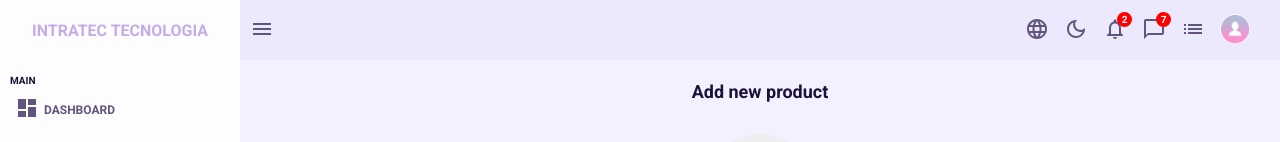
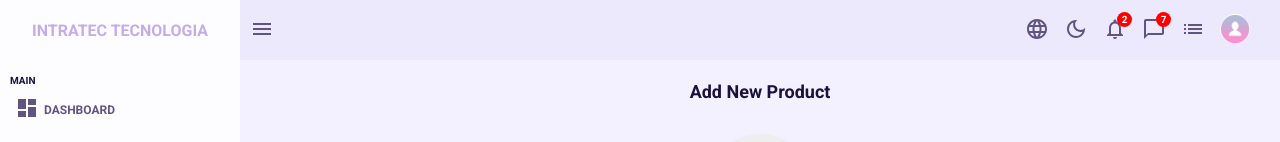
Before and after one commit to valdir-ti/intratec-web, a React (Create React App) app: page /products/new in a window 1280 px wide. Shown: the top 142 px of the page. Built offline with nearby package versions, Linux system fonts and the light colour scheme; no server answers; sample sign-in values are in the browser's storage.

Commit message:
refact: remove slug and header from form product

```diff
--- a/src/components/AppRoutes/index.tsx
+++ b/src/components/AppRoutes/index.tsx
@@ -92,7 +92,7 @@ const AppRoutes = () => {
                 path="new"
                 element={
                   <RequireAuth>
-                    <FormProduct header="Add new product" slug="products"/>
+                    <FormProduct />
                   </RequireAuth>
                 }
               />
@@ -100,7 +100,7 @@ const AppRoutes = () => {
                 path="edit/:id"
                 element={
                   <RequireAuth>
-                    <FormProduct header="Edit product" slug="products" isEditing/>
+                    <FormProduct isEditing/>
                   </RequireAuth>
                 }
               />
--- a/src/components/FormProduct/index.tsx
+++ b/src/components/FormProduct/index.tsx
@@ -27,12 +27,10 @@ interface LocationProps {
 }
 
 interface Props {
-    header: string;
     isEditing?: boolean;
-    slug: string;
 }
 
-const FormProduct = ({ header, isEditing, slug }: Props) => {
+const FormProduct = ({ isEditing }: Props) => {
 
     const navigate = useNavigate()
     const location = useLocation()
@@ -72,7 +70,7 @@ const FormProduct = ({ header, isEditing, slug }: Props) => {
 
         try {
             const itemId = uuidv4()
-            await setDoc(doc(db, slug, itemId), {
+            await setDoc(doc(db, 'products', itemId), {
                 title,
                 price,
                 description,
@@ -85,7 +83,7 @@ const FormProduct = ({ header, isEditing, slug }: Props) => {
             });
             toasterStart("success", "Item cadastrado com sucesso!")
             setTimeout(() => {
-                navigate(`/${slug}`)
+                navigate('/products')
             }, 1500)
         } catch (err: any) {
             console.log('Error => ', err)
@@ -114,7 +112,7 @@ const FormProduct = ({ header, isEditing, slug }: Props) => {
         }
 
         try {
-            await updateDoc(doc(db, slug, id), {
+            await updateDoc(doc(db, 'products', id), {
                 title,
                 price,
                 description,
@@ -126,7 +124,7 @@ const FormProduct = ({ header, isEditing, slug }: Props) => {
             });
             toasterStart("success", "Item atualizado com sucesso!")
             setTimeout(() => {
-                navigate(`/${slug}`)
+                navigate('/products')
             }, 1500)
         } catch (err: any) {
             console.log('Error => ', err)
@@ -211,7 +209,7 @@ const FormProduct = ({ header, isEditing, slug }: Props) => {
     return (
         <Layout>
             <S.Form onSubmit={isEditing ? handleFormUpdate : handleFormSubmit}>
-                <S.Title>{header}</S.Title>
+                <S.Title>Add New Product</S.Title>
 
                 <FormImage
                     name='file'
```
